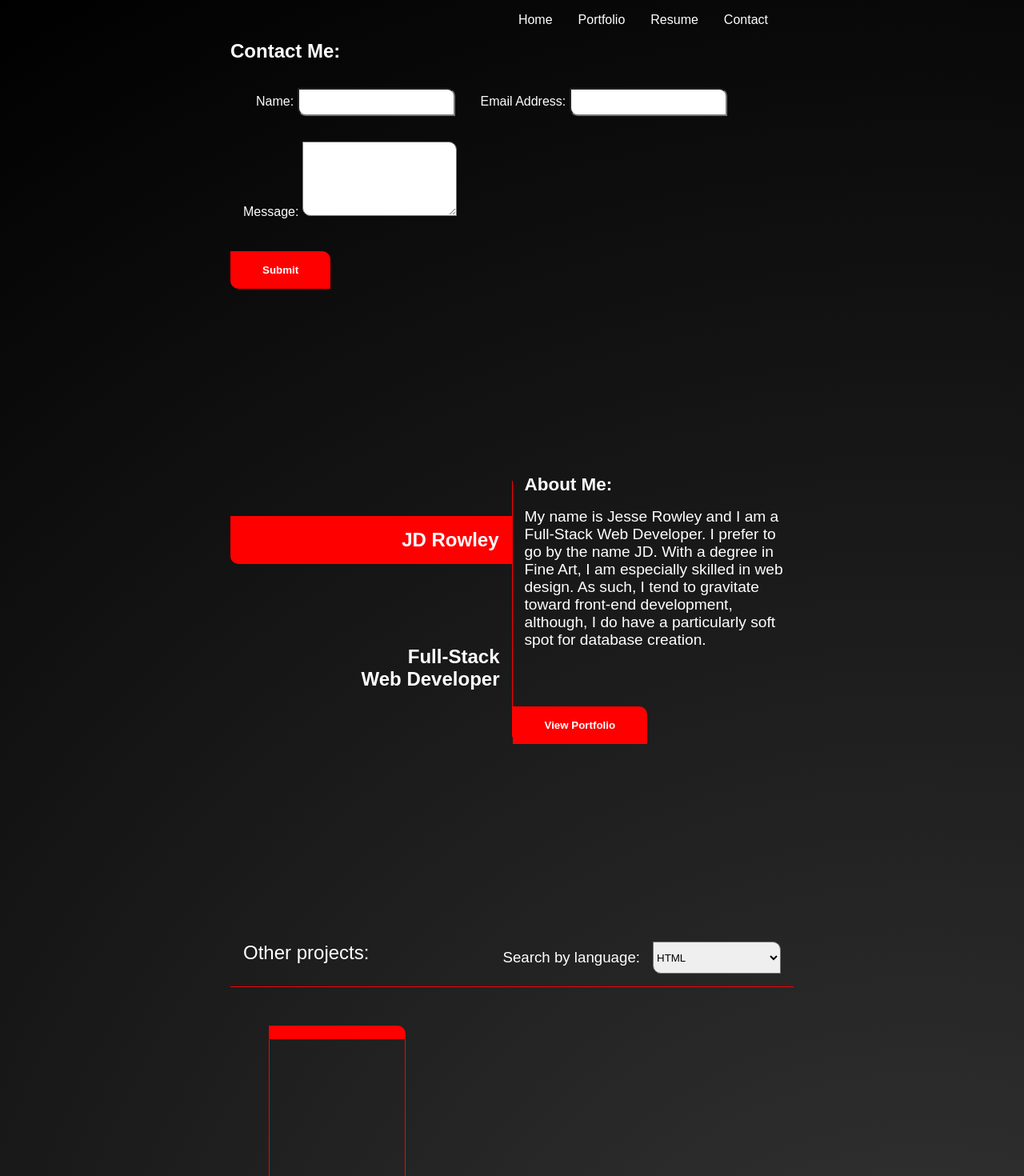
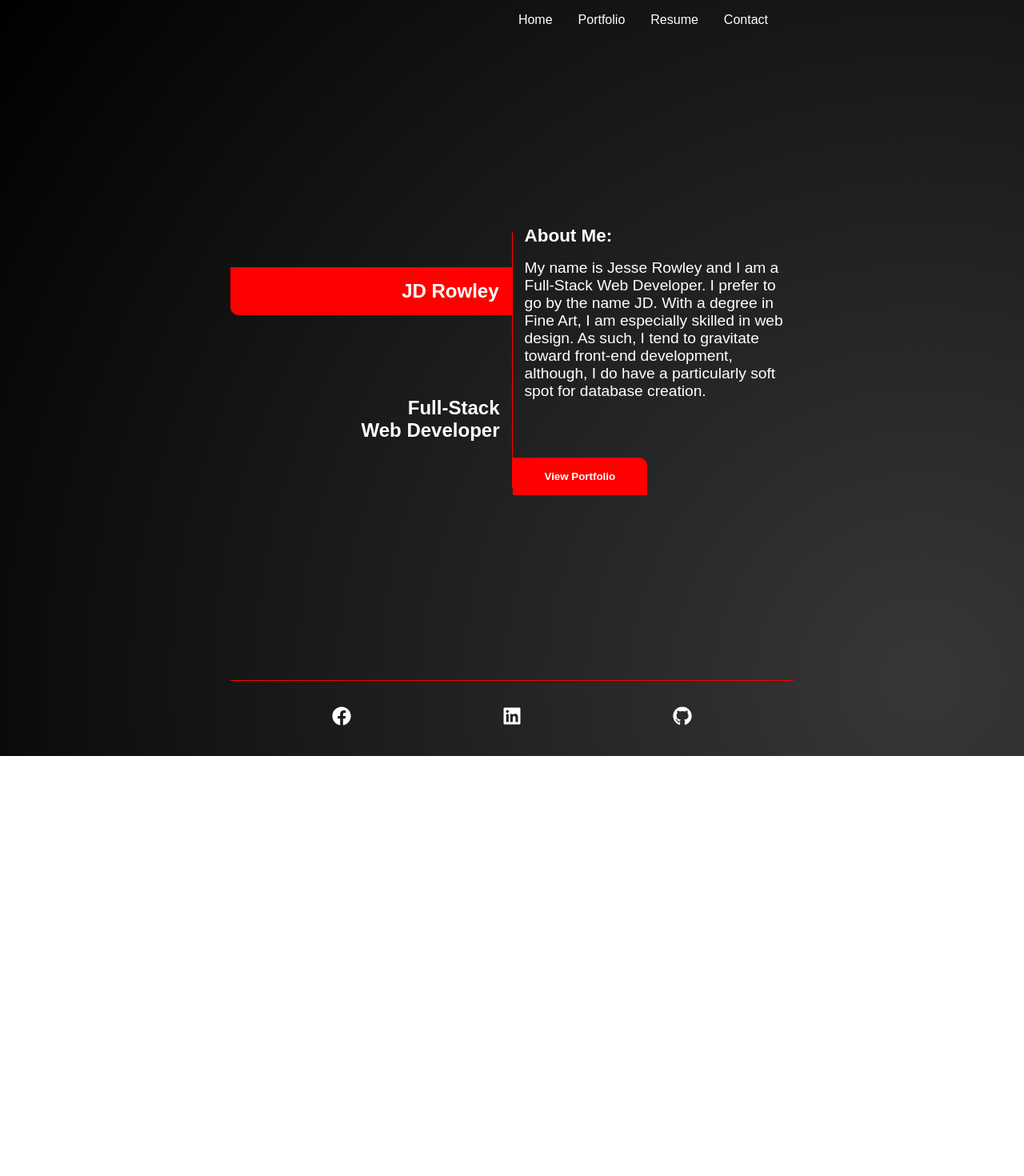
Before and after one commit to JD-Rowley/react-portfolio, a React (Create React App) app: page / in a window 1280 px wide. Shown: the top 1470 px of the page at 80% size. After the commit the page ends 945 px from the top, so only its background shows below. Built offline with nearby package versions, Linux system fonts and the light colour scheme.

Commit message:
added conditional rendering for pages

```diff
--- a/src/App.js
+++ b/src/App.js
@@ -1,35 +1,42 @@
 import React, { useState } from 'react';
 import Nav from './components/Nav';
 import About from './components/About';
-import Project from './components/Project';
-import ProjectCard from './components/ProjectCard';
+import Portfolio from './components/Portfolio';
+// import ProjectCard from './components/ProjectCard';
 import ContactForm from './components/ContactForm';
 import Footer from './components/Footer';
-import projects from './projects.json';
+// import projects from './projects.json';
 
 function App() {
-  const [projectsList] = useState(projects);
+  // const [projectsList] = useState(projects);
+  const [currentPage, handlePageChange] = useState('About');
+
+  function renderPage(currentPage) {
+    switch(currentPage) {
+      default:
+        return(
+          <About />
+        );
+      case 'Portfolio':
+        return(
+          <Portfolio />
+        );
+      case 'Contact':
+        return(
+          <ContactForm />
+        );
+      case 'Resume':
+        return(
+          <About />
+        );
+    }
+  }
 
   return (
     <div>
-      <Nav />
+      <Nav currentPage={currentPage} handlePageChange={handlePageChange} />
       <main>
-        <ContactForm />
-        <About />
-        <Project
-          {...projectsList.map((project, i) => (
-            <ProjectCard
-              key={i}
-              title={project.title}
-              deploy={project.deploy}
-              github_url={project.github_url}
-              github={project.github}
-              description={project.description}
-              languages={project.languages}
-              image={project.image}
-            />
-          ))}
-        />
+        {renderPage(currentPage)}
       </main>
       <Footer />
     </div>
--- a/src/components/ContactForm.js
+++ b/src/components/ContactForm.js
@@ -1,12 +1,25 @@
 import React, { useState } from 'react';
+import { validateEmail} from '../utils/helpers';
 
 function ContactForm() {
     const [formState, setFormState] = useState({ name: '', email: '', message: '' });
+    const [errorMessage, setErrorMessage] = useState('');
 
     const { name, email, message } = formState;
 
     function handleChange(e) {
-        setFormState({...formState, [e.target.name]: e.target.value })
+        if (e.target.name === 'email') {
+            const isValid = validateEmail(e.target.value);
+            console.log(isValid);
+            if (!isValid) {
+                setErrorMessage('Your email is invalid!');
+            } else {
+                setErrorMessage('');
+            }
+        }
+        if (!errorMessage) {
+            setFormState({...formState, [e.target.name]: e.target.value })
+        }
     }
 
     function handleSubmit(e) {
@@ -25,13 +38,18 @@ function ContactForm() {
                     </div>
                     <div>
                         <label htmlFor="email">Email Address: </label>
-                        <input type="email" name="email" defaultValue={email} onChange={handleChange} />
+                        <input type="email" name="email" defaultValue={email} onBlur={handleChange} />
                     </div>
                 </div>
                 <div>
                     <label htmlFor="message">Message: </label>
                     <textarea name="message" rows="5" defaultValue={message} onChange={handleChange} />
                 </div>
+                {errorMessage && (
+                    <div>
+                        <p>{errorMessage}</p>
+                    </div>
+                )}
                 <button type="submit" className="btn submit-btn">Submit</button>
             </form>
         </section>
--- a/src/components/Nav.js
+++ b/src/components/Nav.js
@@ -1,15 +1,20 @@
 import React from 'react';
 
-function Nav() {
+function Nav(props) {
+    const tabs = ['Home', 'Portfolio', 'Resume', 'Contact'];
     return (
         <header>
             <div className="nav-wrapper">
                 <nav className="nav-btns">
                     <ul>
-                        <a href="/">Home</a>
-                        <a href="/portfolio.html">Portfolio</a>
-                        <a href="/">Resume</a>
-                        <a href="/">Contact</a>
+                        {tabs.map(tab => (
+                            <a
+                                href={'#' + tab.toLowerCase()}
+                                onClick={() => props.handlePageChange(tab)}
+                            >
+                                {tab}
+                            </a>
+                        ))}
                     </ul>
                 </nav>
             </div>
--- /dev/null
+++ b/src/utils/helpers.js
@@ -0,0 +1,4 @@
+export function validateEmail(email) {
+    const re = /^(([^<>()[\]\\.,;:\s@"]+(\.[^<>()[\]\\.,;:\s@"]+)*)|(".+"))@((\[[0-9]{1,3}\.[0-9]{1,3}\.[0-9]{1,3}\.[0-9]{1,3}\])|(([a-zA-Z\-0-9]+\.)+[a-zA-Z]{2,}))$/;
+    return re.test(String(email).toLowerCase());
+  }
```
Also changed, not shown: src/components/Portfolio.js (renamed from src/components/Project.js).
